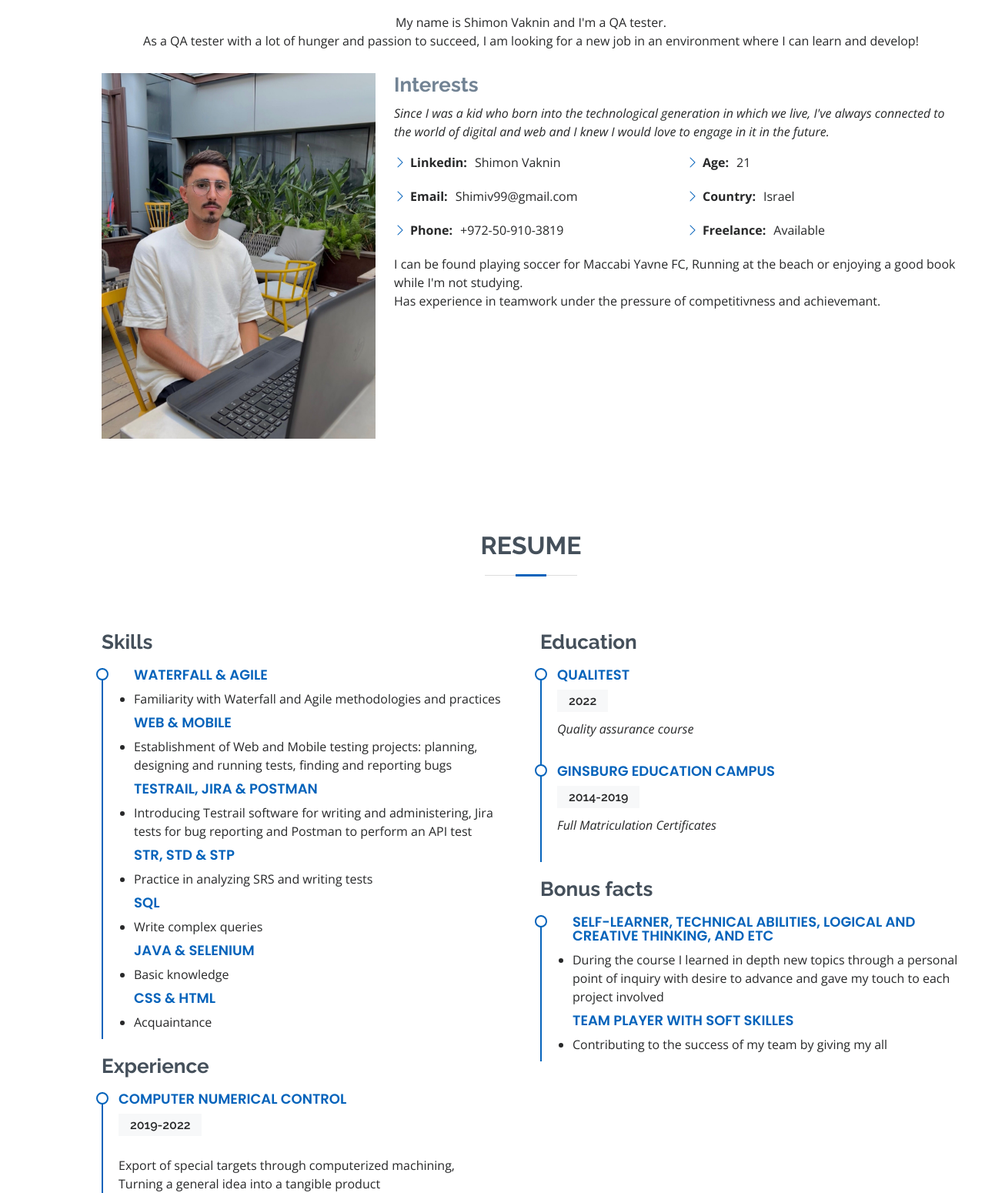
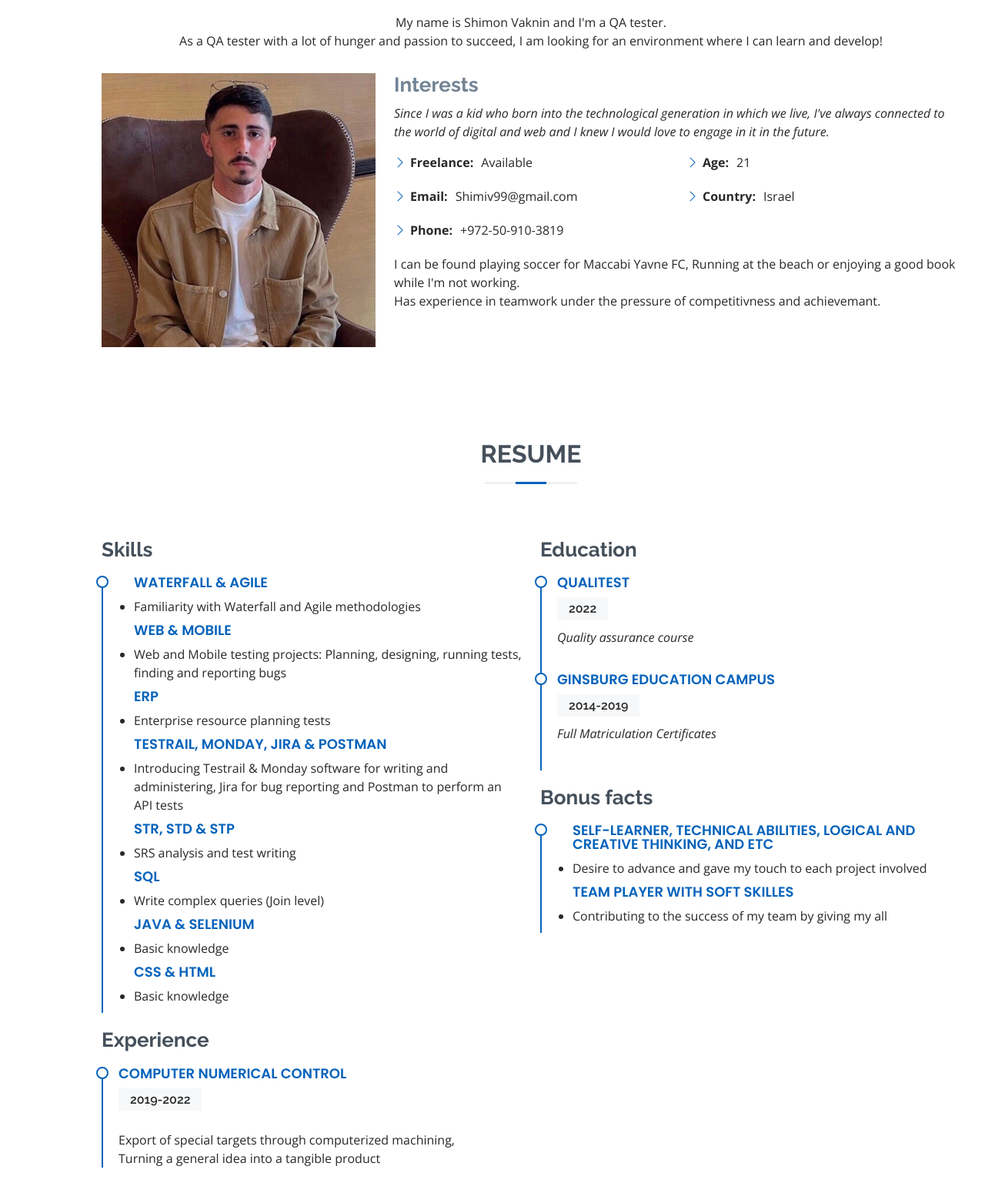
Before and after one commit to ShimVak/Shimon_Vaknin_Resume, a plain HTML site: page index.html in a window 1280 px wide. Shown: the part 921-2471 px from the top of the page at 77% size. Drawn offline with nearby package versions, Linux system fonts and the light colour scheme.

Commit message:
Add files via upload

```diff
--- a/index.html
+++ b/index.html
@@ -63,7 +63,7 @@
   <section id="hero" class="d-flex flex-column justify-content-center">
     <div class="container" data-aos="zoom-in" data-aos-delay="100">
       <h1>Shimon Vaknin</h1>
-      <p>QA tester <span class="typed" data-typed-items="by QUALITEST"></span></p>
+      <p><span class="typed" data-typed-items="QA tester"></span></p>
       <div class="social-links">
         <a href="http://linkedin.com/in/shimon-vaknin10" class="linkedin"><i class="bx bxl-linkedin"></i></a>
       </div>
@@ -79,12 +79,12 @@
         <div class="section-title">
           <h2>About</h2>
           <p>My name is Shimon Vaknin and I'm a QA tester.<br>As a QA tester with a lot of hunger and passion to
-            succeed, I am looking for a new job in an environment where I can learn and develop! </p>
+            succeed, I am looking for an environment where I can learn and develop! </p>
         </div>
 
         <div class="row">
           <div class="col-lg-4">
-            <img src="assets\img\portfolio\profilepic.jpg" class="img-fluid" alt="">
+            <img src="assets\img\portfolio\PROFILEC.jpg" class="img-fluid" alt="">
           </div>
           <div class="col-lg-8 pt-4 pt-lg-0 content">
             <h3>Interests</h3>
@@ -95,7 +95,8 @@
             <div class="row">
               <div class="col-lg-6">
                 <ul>
-                  <li><i class="bi bi-chevron-right"></i> <strong>Linkedin:</strong> <span>Shimon Vaknin</span></li>
+                <!-- <li><i class="bi bi-chevron-right"></i> <strong>Website:</strong> <span>shimon-vaknin10</span></li> -->
+                  <li><i class="bi bi-chevron-right"></i> <strong>Freelance:</strong> <span>Available</span></li>
                   <li><i class="bi bi-chevron-right"></i> <strong>Email:</strong> <span>Shimiv99@gmail.com</span></li>
                   <li><i class="bi bi-chevron-right"></i> <strong>Phone:</strong> <span>+972-50-910-3819</span></li>
                 </ul>
@@ -104,13 +105,12 @@
                 <ul>
                   <li><i class="bi bi-chevron-right"></i> <strong>Age:</strong> <span>21</span></li>
                   <li><i class="bi bi-chevron-right"></i> <strong>Country:</strong> <span>Israel</span></li>
-                  <li><i class="bi bi-chevron-right"></i> <strong>Freelance:</strong> <span>Available</span></li>
                 </ul>
               </div>
             </div>
             <p>
               I can be found playing soccer for Maccabi Yavne FC, Running at the beach or enjoying a good book while I'm
-              not studying.<br>Has experience in teamwork under the pressure of competitivness and achievemant.
+              not working.<br>Has experience in teamwork under the pressure of competitivness and achievemant.
             </p>
           </div>
         </div>
@@ -141,19 +141,21 @@
               <ul>
 
                 <h4>Waterfall & Agile</h4>
-                <li>Familiarity with Waterfall and Agile methodologies and practices</li>
+                <li>Familiarity with Waterfall and Agile methodologies</li>
                 <h4>Web & Mobile</h4>
-                <li>Establishment of Web and Mobile testing projects: planning, designing and running tests, finding and reporting bugs</li>
-                <h4>Testrail, Jira & Postman</h4>
-                <li>Introducing Testrail software for writing and administering, Jira tests for bug reporting and Postman to perform an API test</li>
+                <li>Web and Mobile testing projects: Planning, designing, running tests, finding and reporting bugs</li>
+                <h4>ERP</h4>
+                <li>Enterprise resource planning tests</li>
+                <h4>Testrail, Monday, Jira & Postman</h4>
+                <li>Introducing Testrail & Monday software for writing and administering, Jira for bug reporting and Postman to perform an API tests</li>
                 <h4>STR, STD & STP</h4>
-                <li>Practice in analyzing SRS and writing tests</li>
+                <li>SRS analysis and test writing</li>
                 <h4>SQL</h4>
-                <li>Write complex queries</li>
+                <li>Write complex queries (Join level)</li>
                 <h4>Java & Selenium</h4>
                 <li>Basic knowledge</li>
                 <h4>CSS & HTML</h4>
-                <li>Acquaintance</li>
+                <li>Basic knowledge</li>
               </div>
 
               <h3 class="resume-title">Experience</h3>
@@ -183,7 +185,7 @@
             <div class="resume-item" >
             <ul>
                 <h4>Self-learner, technical abilities, logical and creative thinking, and etc</h4>
-                <li>During the course I learned in depth new topics through a personal point of inquiry with desire to advance and gave my touch to each project involved</li>
+                <li>Desire to advance and gave my touch to each project involved</li>
                 <h4>Team player with soft skilles</h4>
                 <li>Contributing to the success of my team by giving my all</li>
 
```
Also changed, not shown: assets/img/portfolio/PROFILEC.jpg (added), assets/img/portfolio/profile.jpg (added), assets/img/portfolio/profilepicture.jpg (added).
